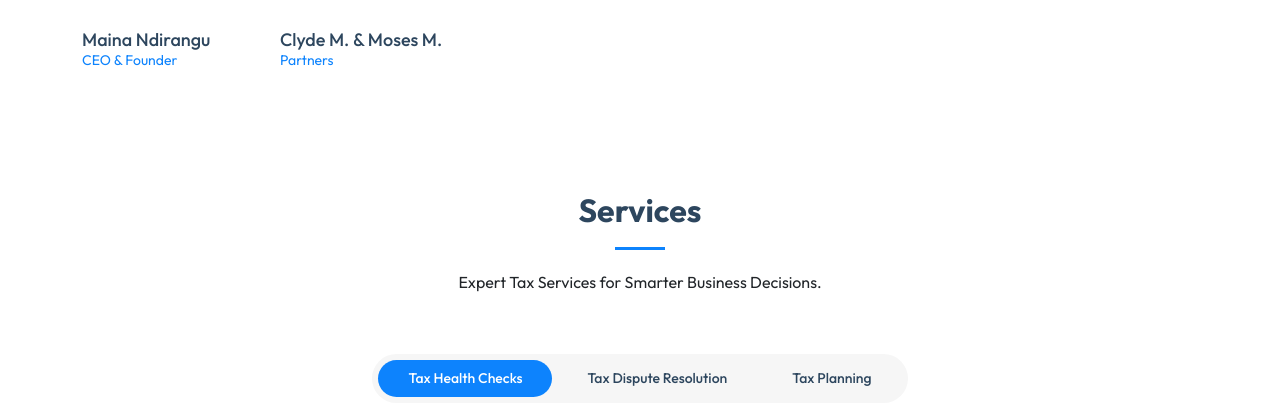
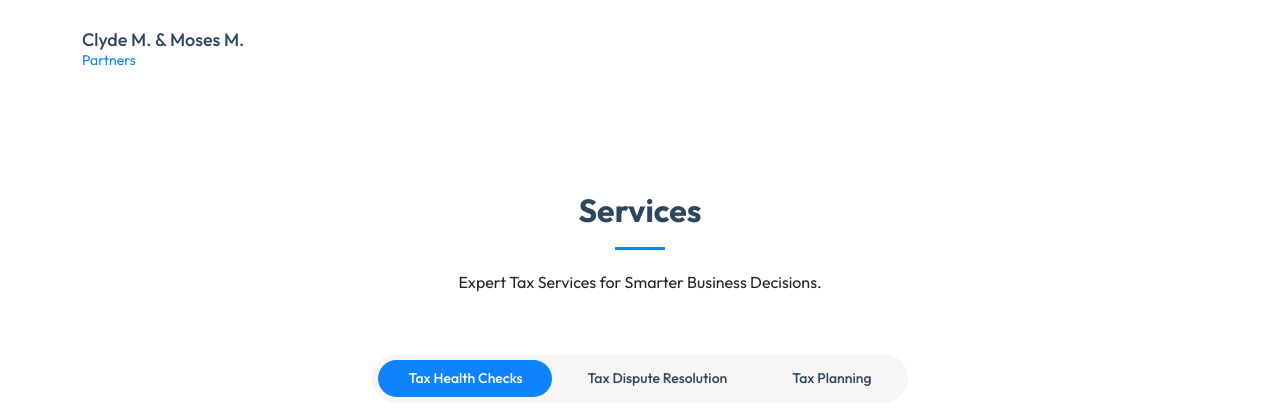
Before and after one commit to joseey23/Altumglobal, a plain HTML site: page index.html in a window 1280 px wide. Shown: the part 1574-1985 px from the top of the page. Drawn offline with Linux system fonts and the light colour scheme.

Commit message:
New changes

```diff
--- a/index.html
+++ b/index.html
@@ -308,25 +308,13 @@
                         class="profile-image"
                       /> -->
                       <div>
-                        <h4 class="profile-name"> Maina Ndirangu</h4>
-                        <p class="profile-position">CEO &amp; Founder</p>
-                      </div>
-                    </div>
-                  </div>
-
-                  <div class="col-lg-5">
-                    <div class="profile d-flex align-items-center gap-3">
-                      <!-- <img
-                        src="assets/img/man2-min.jpg"
-                        alt="CEO Profile"
-                        class="profile-image"
-                      /> -->
-                      <div>
                         <h4 class="profile-name"> Clyde M. & Moses M. </h4>
                         <p class="profile-position">Partners</p>
                       </div>
                     </div>
                   </div>
+
+
 
 
 
@@ -1218,6 +1206,7 @@
                   </div>
                   <div class="content">
                     <h4>Our Location</h4>
+                    <p>Crescent Business Centre,</p>
                     <p>Crescent Lane, Parklands.</p>
                     <p>P.O.Box 100836 - 00100.</p>
                     <p>Nairobi, Kenya.</p>
```
